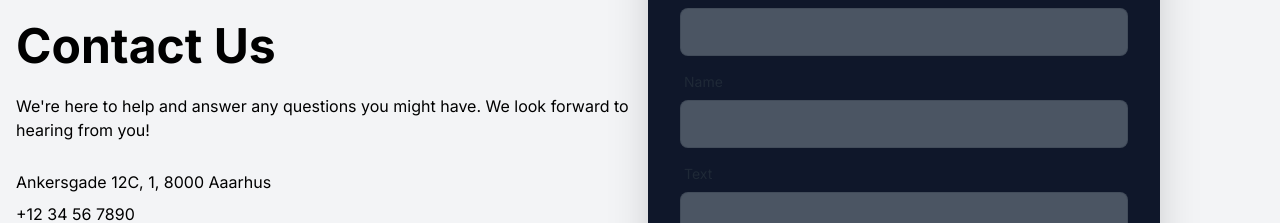
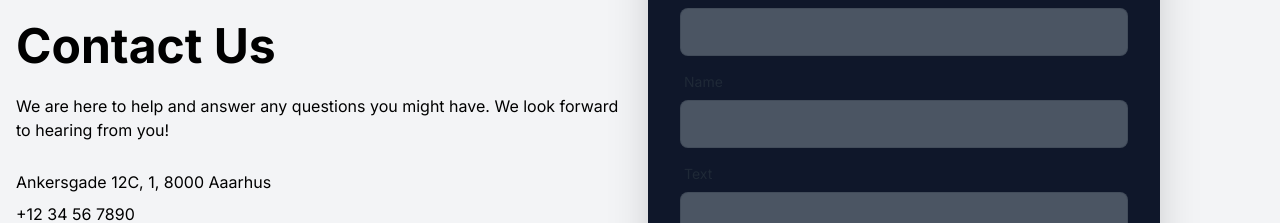
Before and after one commit to Abdullah0095/sabr-itconsult, a Next.js app: page /contact in a window 1280 px wide. Shown: the part 502-725 px from the top of the page. Built offline with nearby package versions, Linux system fonts and the light colour scheme.

Commit message:
sabr it git upload again after contact page change

```diff
--- a/src/app/contact/page.js
+++ b/src/app/contact/page.js
@@ -8,7 +8,7 @@ const ContactPage = () => {
 </svg>
           <h1 className="text-5xl font-bold text-black">Contact Us</h1>
           <p className="py-6 text-black">
-            We're here to help and answer any questions you might have. We look
+            We are here to help and answer any questions you might have. We look
             forward to hearing from you!
           </p>
           <p className="text-black py-1">Ankersgade 12C, 1, 8000 Aaarhus</p>
```
